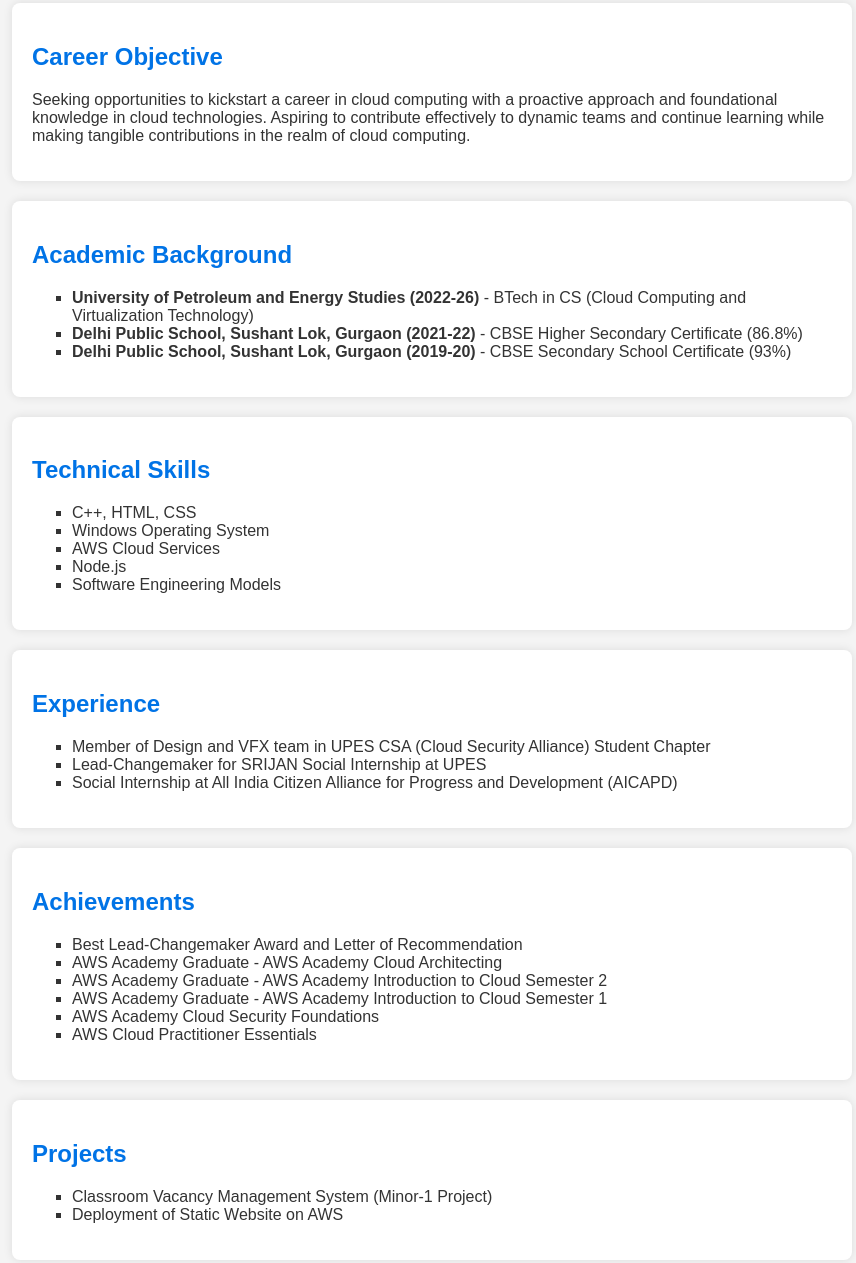
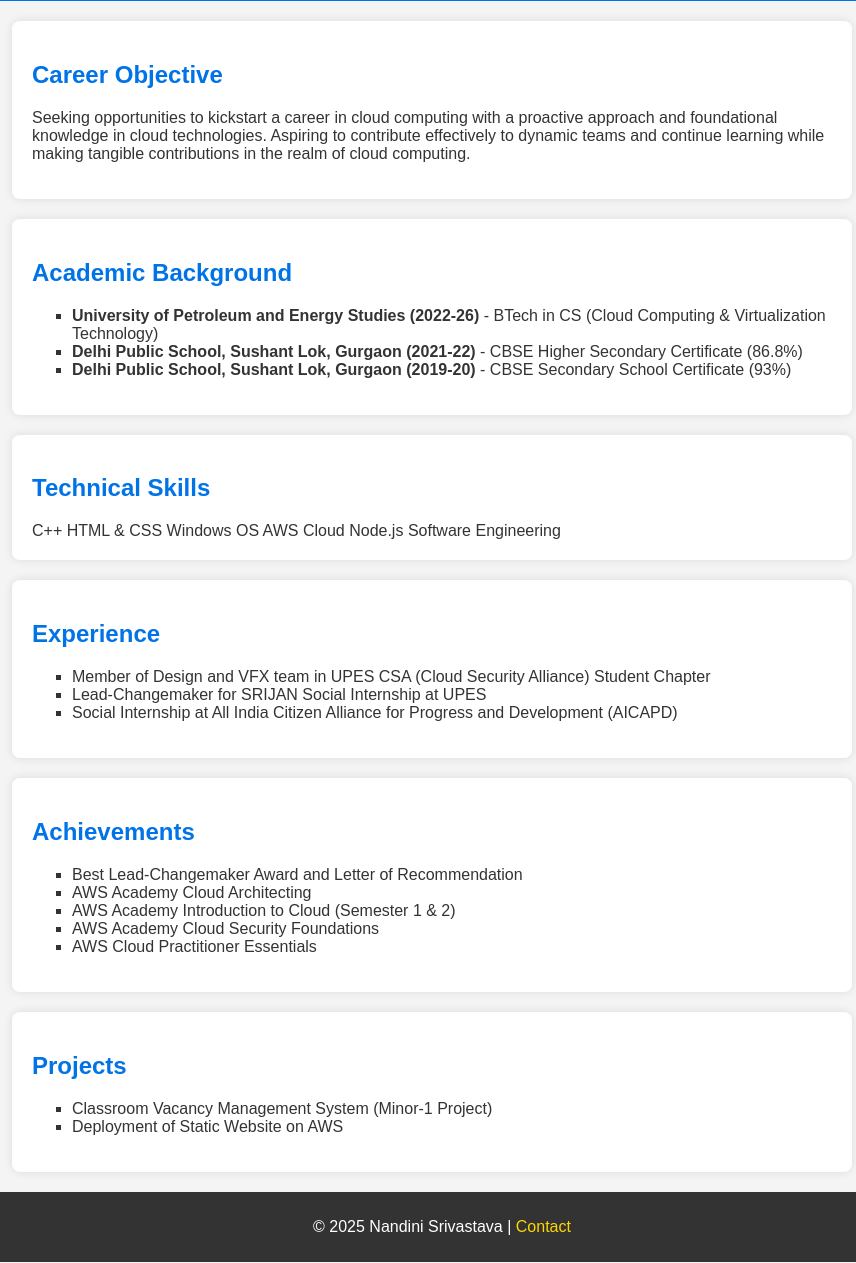
Before and after one commit to NandiniSrivastava/Portfolio, a plain HTML site: page index.html in a window 1280 px wide. Shown: the part 171-1434 px from the top of the page, without its empty margins (208-1064 px from the left). Drawn offline with Linux system fonts and the light colour scheme.

Commit message:
Update index.html

```diff
--- a/index.html
+++ b/index.html
@@ -7,39 +7,46 @@
     <link rel="stylesheet" href="styles.css">
 </head>
 <body>
+    <div class="page-container"> <!-- Added Transparent Margin -->
         <header>
+            <div class="container">
+                <img src="profile.jpg" alt="Nandini Srivastava" class="profile-pic">
                 <h1>Nandini Srivastava</h1>
-        <p><a href="https://www.linkedin.com/in/nandini-srivastava16" target="_blank">LinkedIn</a> |
+                <p>
+                    <a href="https://www.linkedin.com/in/nandini-srivastava16" target="_blank">LinkedIn</a> |
                     <a href="mailto:nandini.srivastava2004@gmail.com">Email</a> |
-           <a href="https://github.com/" target="_blank">GitHub</a></p>
+                    <a href="https://github.com/" target="_blank">GitHub</a>
+                </p>
+            </div>
         </header>
 
-    <section id="career">
+        <section id="career" class="container">
             <h2>Career Objective</h2>
             <p>Seeking opportunities to kickstart a career in cloud computing with a proactive approach and foundational knowledge in cloud technologies. Aspiring to contribute effectively to dynamic teams and continue learning while making tangible contributions in the realm of cloud computing.</p>
         </section>
 
-    <section id="education">
+        <section id="education" class="container">
             <h2>Academic Background</h2>
             <ul>
-            <li><strong>University of Petroleum and Energy Studies (2022-26)</strong> - BTech in CS (Cloud Computing and Virtualization Technology)</li>
+                <li><strong>University of Petroleum and Energy Studies (2022-26)</strong> - BTech in CS (Cloud Computing & Virtualization Technology)</li>
                 <li><strong>Delhi Public School, Sushant Lok, Gurgaon (2021-22)</strong> - CBSE Higher Secondary Certificate (86.8%)</li>
                 <li><strong>Delhi Public School, Sushant Lok, Gurgaon (2019-20)</strong> - CBSE Secondary School Certificate (93%)</li>
             </ul>
         </section>
 
-    <section id="skills">
+        <section id="skills" class="container">
             <h2>Technical Skills</h2>
-        <ul>
-            <li>C++, HTML, CSS</li>
-            <li>Windows Operating System</li>
-            <li>AWS Cloud Services</li>
-            <li>Node.js</li>
-            <li>Software Engineering Models</li>
-        </ul>
+            <div class="skills-grid">
+                <span>C++</span>
+                <span>HTML & CSS</span>
+                <span>Windows OS</span>
+                <span>AWS Cloud</span>
+                <span>Node.js</span>
+                <span>Software Engineering</span>
+            </div>
         </section>
 
-    <section id="experience">
+        <section id="experience" class="container">
             <h2>Experience</h2>
             <ul>
                 <li>Member of Design and VFX team in UPES CSA (Cloud Security Alliance) Student Chapter</li>
@@ -48,19 +55,18 @@
             </ul>
         </section>
 
-    <section id="achievements">
+        <section id="achievements" class="container">
             <h2>Achievements</h2>
             <ul>
                 <li>Best Lead-Changemaker Award and Letter of Recommendation</li>
-            <li>AWS Academy Graduate - AWS Academy Cloud Architecting</li>
-            <li>AWS Academy Graduate - AWS Academy Introduction to Cloud Semester 2</li>
-            <li>AWS Academy Graduate - AWS Academy Introduction to Cloud Semester 1</li>
+                <li>AWS Academy Cloud Architecting</li>
+                <li>AWS Academy Introduction to Cloud (Semester 1 & 2)</li>
                 <li>AWS Academy Cloud Security Foundations</li>
                 <li>AWS Cloud Practitioner Essentials</li>
             </ul>
         </section>
 
-    <section id="projects">
+        <section id="projects" class="container">
             <h2>Projects</h2>
             <ul>
                 <li>Classroom Vacancy Management System (Minor-1 Project)</li>
@@ -71,5 +77,6 @@
         <footer>
             <p>© 2025 Nandini Srivastava | <a href="mailto:nandini.srivastava2004@gmail.com">Contact</a></p>
         </footer>
+    </div>
 </body>
 </html>
```
Lines whose indentation alone changed are shown as unchanged.
